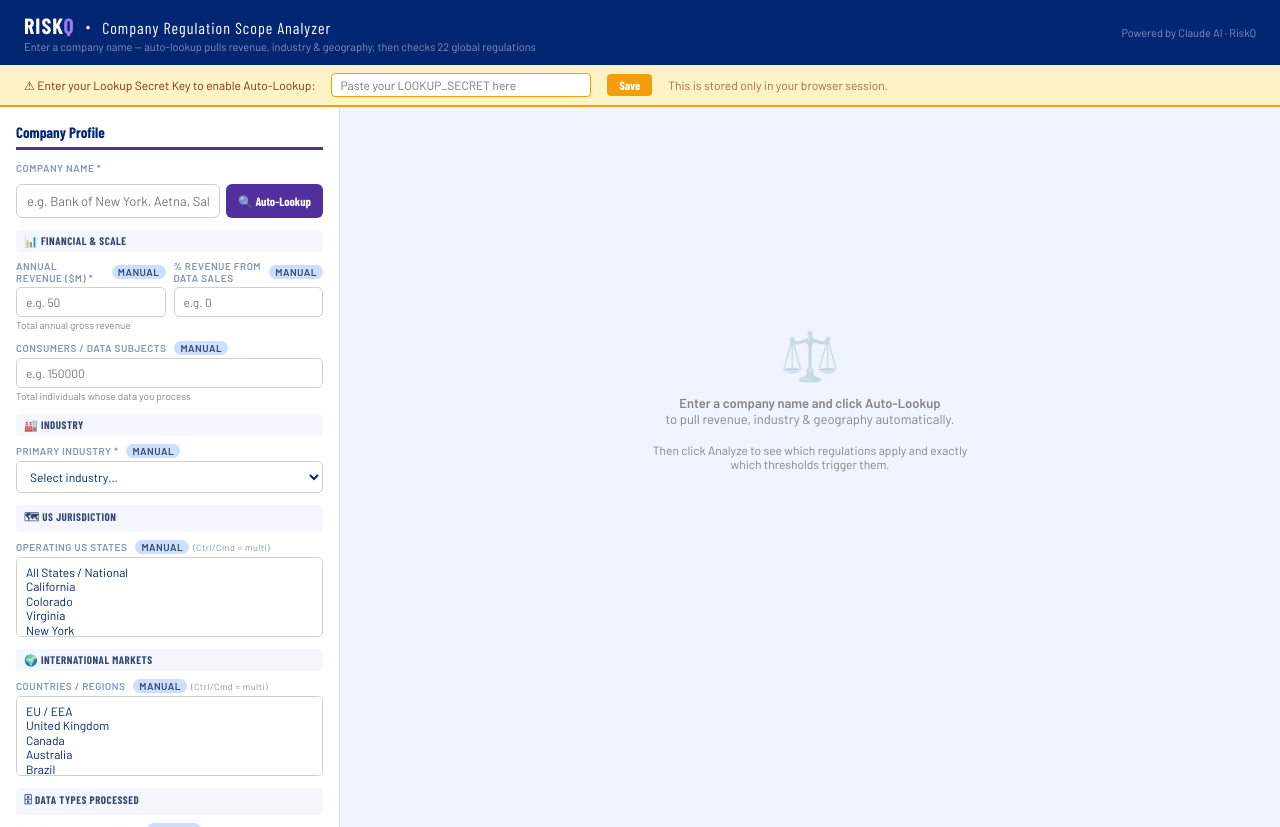
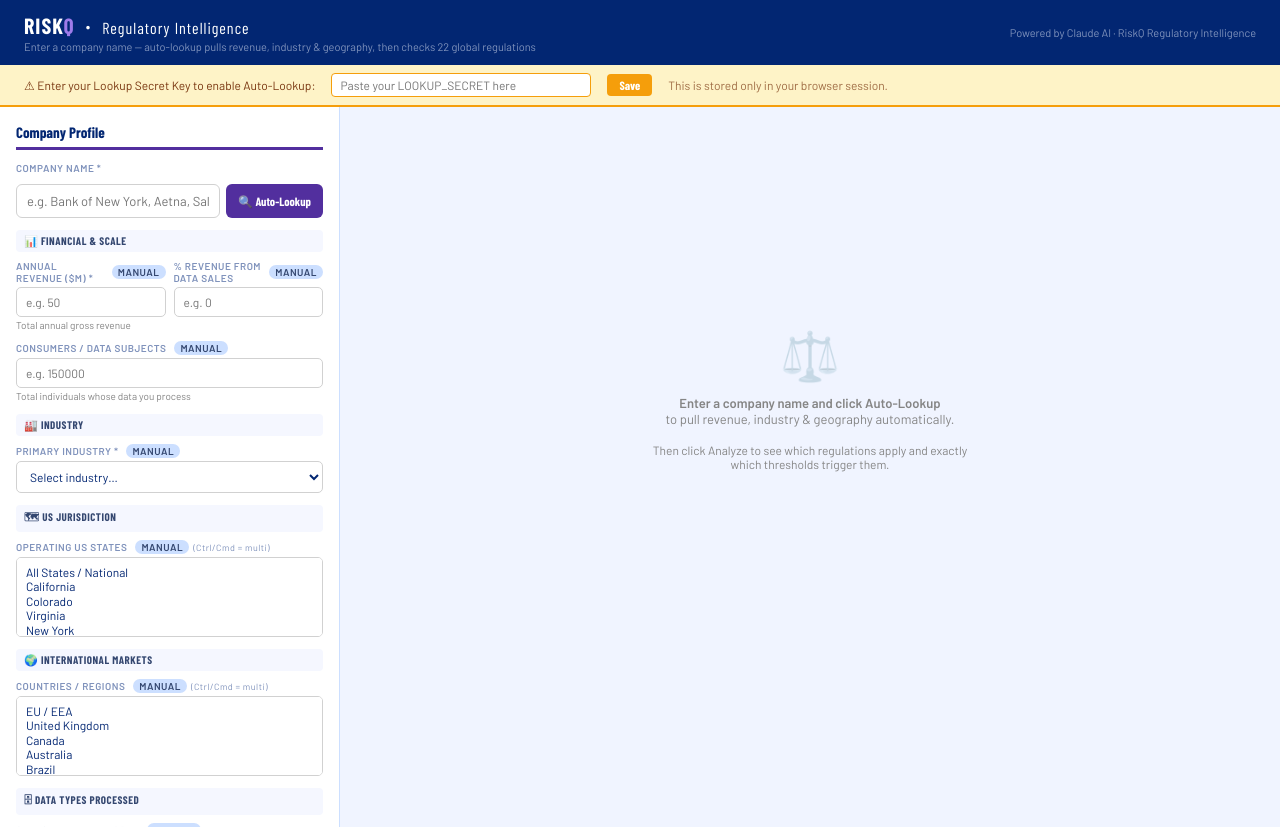
Before and after one commit to gingit518/riskq-regulation-lookup, a website: page public/index.html in a window 1280 px wide. Drawn offline with nearby package versions, Linux system fonts and the light colour scheme.

Commit message:
Rename product to RiskQ Regulatory Intelligence
Updates page title, header logo, and footer to the finalized product name.

```diff
--- a/public/index.html
+++ b/public/index.html
@@ -3,7 +3,7 @@
 <head>
 <meta charset="UTF-8"/>
 <meta name="viewport" content="width=device-width,initial-scale=1"/>
-<title>RiskQ — Company Regulation Scope Analyzer</title>
+<title>RiskQ Regulatory Intelligence</title>
 <link href="https://fonts.googleapis.com/css2?family=Barlow+Condensed:wght@400;600;700&family=Barlow:wght@300;400;600&display=swap" rel="stylesheet"/>
 <style>
 :root{
@@ -121,10 +121,10 @@ body{font-family:var(--font-b);background:#f0f4ff;color:var(--navy);font-size:13
 
 <div class="hdr">
   <div>
-    <div class="hdr-logo">RISK<em>Q</em> &nbsp;·&nbsp; <span style="font-weight:400;font-size:16px">Company Regulation Scope Analyzer</span></div>
+    <div class="hdr-logo">RISK<em>Q</em> &nbsp;·&nbsp; <span style="font-weight:400;font-size:16px">Regulatory Intelligence</span></div>
     <div class="hdr-sub">Enter a company name — auto-lookup pulls revenue, industry &amp; geography, then checks 22 global regulations</div>
   </div>
-  <div class="hdr-right">Powered by Claude AI · RiskQ</div>
+  <div class="hdr-right">Powered by Claude AI · RiskQ Regulatory Intelligence</div>
 </div>
 
 <!-- API KEY SETUP BANNER — hidden once key is saved -->
```
